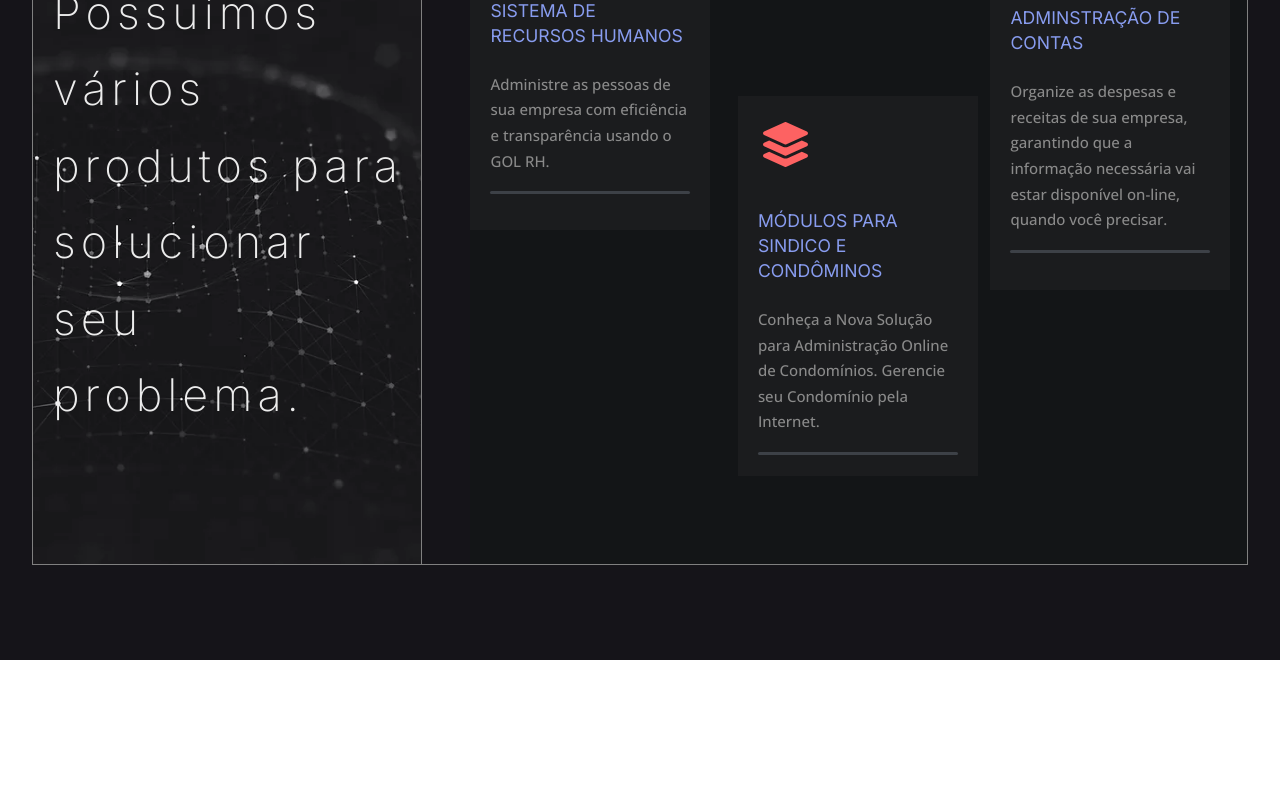
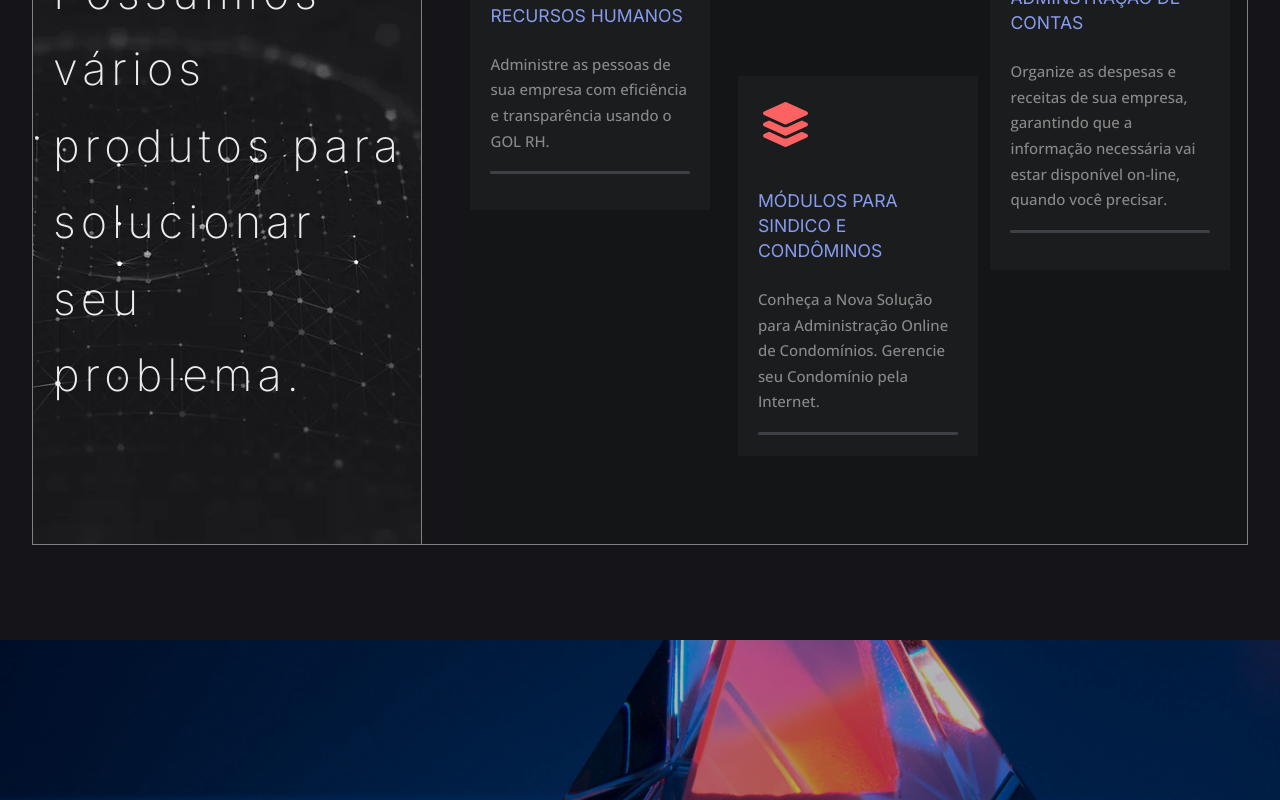
Before and after one commit to Johnson49/reformulado-o-site-da-Gol-Software, a React (Vite) app: page / in a window 1280 px wide. Shown: the part 1030-1830 px from the top of the page. Before the commit the page ends 1690 px from the top, so only its background shows below. Built offline with nearby package versions, Linux system fonts and the light colour scheme.

Commit message:
feat: Adicionado imagem.

```diff
--- a/src/pages/index.tsx
+++ b/src/pages/index.tsx
@@ -1,4 +1,4 @@
-import { SectionHome, SectionProducts } from "../shared/exports"
+import { Image, SectionHome, SectionProducts } from "../shared/exports"
 import { NavBar } from "../shared/exports"
 
 
@@ -7,9 +7,9 @@ export const Index: React.FC  = () =>{
     return(
         <>
             <NavBar />
-            ;
             <SectionHome />
             <SectionProducts />
+            <Image />
         </>
     )
 }
--- /dev/null
+++ b/src/shared/components/image/image.tsx
@@ -0,0 +1,11 @@
+import { ImageContainer, Sombra } from "./style"
+import background from "../../../assets/img/sessao_2.png"
+
+
+export const Image = ()=>{
+    return(
+        <ImageContainer background={background}>
+            <Sombra/>
+        </ImageContainer>
+    )
+}
--- /dev/null
+++ b/src/shared/components/image/style.ts
@@ -0,0 +1,21 @@
+import styled from "styled-components";
+
+interface IContainerProps{
+    background: string
+}
+
+export const ImageContainer = styled.div<IContainerProps>`
+background-image: url(${(props) => props.background});
+max-width: 1600px;
+background-position: center;
+background-repeat: no-repeat;
+background-size: cover;
+width: 100%;
+height: 20vh;
+`
+
+export const Sombra = styled.div`
+background-color: rgba(0,0,0,.3);
+width: 100%;
+height: 100%;
+`
--- a/src/shared/exports.ts
+++ b/src/shared/exports.ts
@@ -1,3 +1,4 @@
 export * from "./components/navbar/navBar"
 export * from "./components/section-home/sectionHome"
 export * from "./components/section-products/sectionProducts"
+export * from "./components/image/image"
```
Also changed, not shown: src/assets/img/sessao_2.png (added).
